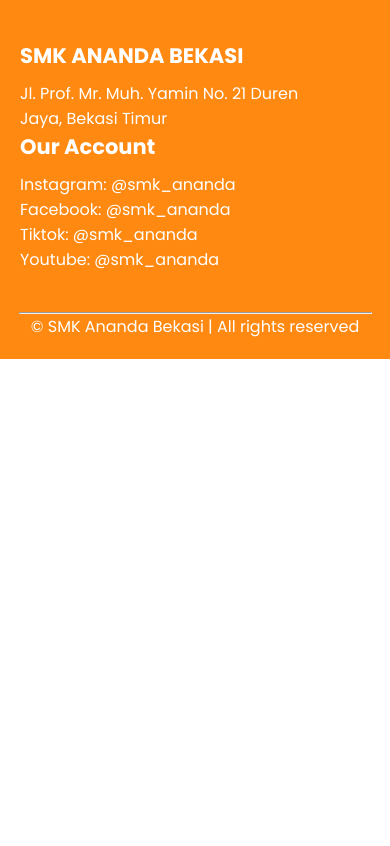
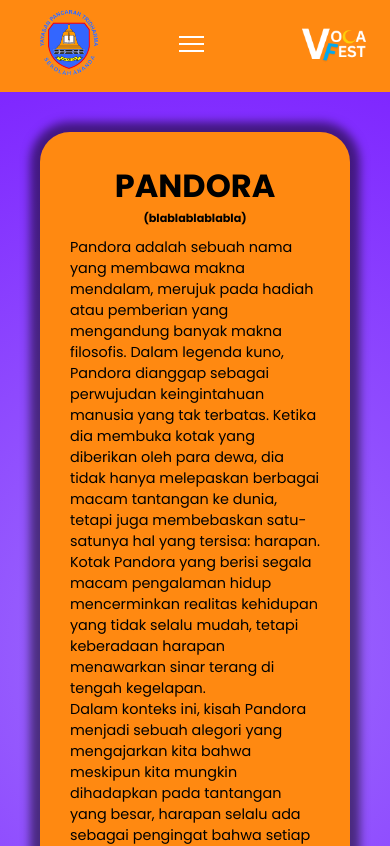
Before and after one commit to arrafi1212/Voca-fess, a React (Create React App) app: page /AboutUs in a window 390 px wide. Shown: the top 846 px of the page. Built offline with nearby package versions, Linux system fonts and the light colour scheme.

Commit message:
Tambahan Baru

```diff
--- a/src/App.jsx
+++ b/src/App.jsx
@@ -10,6 +10,8 @@
 import Footer from "./components/Footer.js"; // Import the Footer component
 import Navbar from "./components/Navbar.js";
 import Rules from "./components/Rules.js";
+import AboutUs from "./components/AboutUs.js";
+import Body from "./components/Body.js";
 
 function App() {
   return (
@@ -20,7 +22,8 @@
           <Route path="/Comp1" element={<Comp1 />} />
           <Route path="/Comp2" element={<Comp2 />} />
           <Route path="/Comp3" element={<Comp3 />} />
-          <Route path="/RuleS" element={<Rules />} />
+          <Route path="/Rules" element={<Rules />} />
+          <Route path="/AboutUs" element={<AboutUs />} />
         </Routes>
         <Footer />
       </div>
--- /dev/null
+++ b/src/components/AboutUs.js
@@ -0,0 +1,39 @@
+import "../styles/AboutUs.css";
+import Navbar from "./Navbar.js";
+
+const pageUs = () => {
+  return (
+    <div>
+      <div className="page-us">
+        <div className="navbar-section">
+          <Navbar />
+        </div>
+        <div className="bg-about">
+          <div className="About-pandora">
+            <h1>PANDORA</h1>
+            <h3>(blablablablabla)</h3>
+            <p>
+              Pandora adalah sebuah nama yang membawa makna mendalam, merujuk
+              pada hadiah atau pemberian yang mengandung banyak makna filosofis.
+              Dalam legenda kuno, Pandora dianggap sebagai perwujudan
+              keingintahuan manusia yang tak terbatas. Ketika dia membuka kotak
+              yang diberikan oleh para dewa, dia tidak hanya melepaskan berbagai
+              macam tantangan ke dunia, tetapi juga membebaskan satu-satunya hal
+              yang tersisa: harapan. Kotak Pandora yang berisi segala macam
+              pengalaman hidup mencerminkan realitas kehidupan yang tidak selalu
+              mudah, tetapi keberadaan harapan menawarkan sinar terang di tengah
+              kegelapan. <br></br>Dalam konteks ini, kisah Pandora menjadi
+              sebuah alegori yang mengajarkan kita bahwa meskipun kita mungkin
+              dihadapkan pada tantangan yang besar, harapan selalu ada sebagai
+              pengingat bahwa setiap kesulitan memiliki potensi untuk diatasi.
+              Dengan harapan, kita mampu melihat jalan keluar dari kesulitan dan
+              menuju kepada kesuksesan serta kebahagiaan yang kita dambakan.
+            </p>
+          </div>
+        </div>
+      </div>
+    </div>
+  );
+};
+
+export default pageUs;
--- a/src/components/Body.js
+++ b/src/components/Body.js
@@ -1,10 +1,10 @@
 import React from "react";
-import "../styles/AboutUs.css";
+import "../styles/Body.css";
 
-function AboutUs() {
+function Body() {
   return (
-    <div className="about-us">
-      <div className="about-box">
+    <div className="body-page">
+      <div className="body-box">
         <h2>PANDORA</h2>
         <div className="paragraphs">
           <p>
@@ -30,4 +30,4 @@
   );
 }
 
-export default AboutUs;
+export default Body;
--- a/src/components/Card.js
+++ b/src/components/Card.js
@@ -24,16 +24,6 @@
           </div>
         </a>
       </div>
-
-      <div className="card-a">
-        <a style={{ textDecoration: "none" }} href="./Comp3">
-          <div className="card-content">
-            <h2 className="card-title"></h2>
-            <p className="card-description"></p>
-            <img src="./cp1.png" />
-          </div>
-        </a>
-      </div>
     </div>
   );
 }
--- a/src/components/Navbar.js
+++ b/src/components/Navbar.js
@@ -1,7 +1,7 @@
 import React, { useState } from "react";
 import "../styles/Navbar.css";
+import { Link } from "react-router-dom";
 import logoIcon from "../assets/VO.png";
-import { Link } from "react-router-dom";
 import logoSekolah from "../assets/ananda.png";
 
 const Navbar = () => {
@@ -36,7 +36,7 @@
             </li>
 
             <li>
-              <a href="#">About Us</a>
+              <a href="./AboutUs">About Us</a>
             </li>
           </ul>
           <a href="/" className="logo-link1">
--- a/src/home.jsx
+++ b/src/home.jsx
@@ -5,6 +5,7 @@
 import Card from "./components/Card";
 import Body from "./components/Body";
 import CountdownTimer from "./Time";
+import { Link } from 'react-router-dom';
 
 function Home() {
   const mySpecificDate = new Date(2024, 2, 13, 14, 30, 0, 0);
@@ -25,7 +26,10 @@
             >
               WELCOME TO SMK <br></br> ANANDA FEST
             </h1>
-            <button className="jumbo-button">Learn More</button>
+            <Link to="./AboutUs">
+              <button className="jumbo-button">Learn More</button>
+            </Link>
+
           </div>
         </div>
         <div>
--- a/src/styles/AboutUs.css
+++ b/src/styles/AboutUs.css
@@ -1,43 +1,75 @@
-.about-us {
-  padding-top: 20px;
-  padding-bottom: 20px;
-
-  display: flex;
-  justify-content: center;
+.bg-about{
+    background-image: radial-gradient(circle, #9f70fd, #7f27ff);
+    padding: 30px;
 }
 
-.about-us h2 {
-  text-align: center;
-  margin-bottom: 20px;
-}
-.about-box {
-  background-color: rgba(255, 137, 17, 1);
-  padding: 20px;
-  align-items: center;
-  color: white;
-  border-radius: 10px;
-}
-.paragraphs {
-  max-width: 800px;
-  margin: 0 auto;
+.About-pandora {
+    background-color: #ff8911;
+    box-shadow: 0px 0px 10px 10px rgba(0, 0, 0, 0.5);
+    margin: 60px;
+    padding: 30px;
+    padding-bottom: 200px;
+    border-radius: 30px;
+
 }
 
-.paragraphs p {
-  text-align: justify;
-  font-size: 16px;
-  line-height: 1.5;
-  margin-bottom: 20px;
-  animation: SlideIn 1s ease-in;
+.About-pandora h1 {
+    font-size: 3rem;
+    text-align: center;
 }
 
-@media screen and (max-width: 768px) {
-  .paragraphs {
-    max-width: 90%;
-  }
+.About-pandora h3 {
+    font-size: 1rem;
+    text-align: center;
+}
 
-  .paragraphs p {
-    font-size: 14px;
-    margin-bottom: 15px;
+.About-pandora p{
     text-align: justify;
-  }
 }
+
+.navbar-section{
+    box-shadow: 0px 0px 5px 5px #6420c9;
+}
+
+@media (max-width: 768px){
+    .About-pandora h1 {
+        font-size: 2rem;
+        text-align: center;
+    }
+
+    .About-pandora h3 {
+        font-size: 0.7rem;
+        text-align: center;
+    }
+
+    .About-pandora p{
+        font-size: 0.9rem;
+        text-align: left;
+    }
+}
+
+@media (max-width: 500px){
+    .About-pandora{
+        margin: 10px;
+    }
+}
+
+@media (max-width: 360px){
+    .About-pandora{
+        margin: 10px;
+    }
+
+    .About-pandora h1{
+        font-size: 1.5rem;
+    }
+
+    .About-pandora h3 {
+        font-size: 0.7rem;
+        text-align: center;
+    }
+
+    .About-pandora p{
+        font-size: 0.8rem;
+        text-align: left;
+    }
+}
--- /dev/null
+++ b/src/styles/Body.css
@@ -0,0 +1,42 @@
+.body-page {
+  padding-top: 20px;
+  padding-bottom: 20px;
+  display: flex;
+  justify-content: center;
+}
+
+.body-page h2 {
+  text-align: center;
+  margin-bottom: 20px;
+}
+.body-box {
+  background-color: rgba(255, 137, 17, 1);
+  padding: 20px;
+  align-items: center;
+  color: white;
+  border-radius: 10px;
+}
+.paragraphs {
+  max-width: 800px;
+  margin: 0 auto;
+}
+
+.paragraphs p {
+  text-align: justify;
+  font-size: 16px;
+  line-height: 1.5;
+  margin-bottom: 20px;
+  animation: SlideIn 1s ease-in;
+}
+
+@media screen and (max-width: 768px) {
+  .paragraphs {
+    max-width: 90%;
+  }
+
+  .paragraphs p {
+    font-size: 14px;
+    margin-bottom: 15px;
+    text-align: justify;
+  }
+}
--- a/src/styles/Navbar.css
+++ b/src/styles/Navbar.css
@@ -95,6 +95,12 @@
   }
 }
 
+@media (max-width: 540px) {
+  .navbar-menu {
+    left: 38.5%;
+  }
+}
+
 @media (max-width: 450px) {
   .navbar-menu {
     left: 34.5%;
@@ -110,3 +116,10 @@
     left: 32%;
   }
 }
+
+@media (max-width: 280px) {
+  .navbar-menu {
+    left: 27%;
+    top: 14%;
+  }
+}
--- a/src/styles/Rules.css
+++ b/src/styles/Rules.css
@@ -27,19 +27,36 @@
   text-align: center;
 }
 
-.Cos-p {
-  background-color: #ff8911;
-  box-shadow: 0px 0px 10px 10px rgba(0, 0, 0, 0.5);
-  padding: 30px;
-  margin-right: 60px;
-  margin-left: 60px;
-  border-radius: 30px;
-}
-
-.Cos-p h1 {
-  text-align: center;
-}
-
 .navbar-rls {
   box-shadow: 0px 0px 5px 5px #6420c9;
 }
+
+@media (max-width: 280px) {
+  .mobile-l h1{
+    font-size: 1.3rem;
+  }
+
+  .mobile-l h3{
+    font-size: 1rem;
+  }
+
+  .mobile-l p{
+    font-size: 0.7rem;
+  }
+
+  .modern-d h1{
+    font-size: 1.3rem;
+  }
+
+  .modern-d h3{
+    font-size: 1rem;
+  }
+
+  .modern-d h4{
+    font-size: 0.9rem;
+  }
+
+  .modern-d p{
+    font-size: 0.7rem;
+  }
+}
```
Also changed, not shown: src/components/Rules.js (+68 -114 lines), 1 other file (tests, documents, lock files or other folders).
